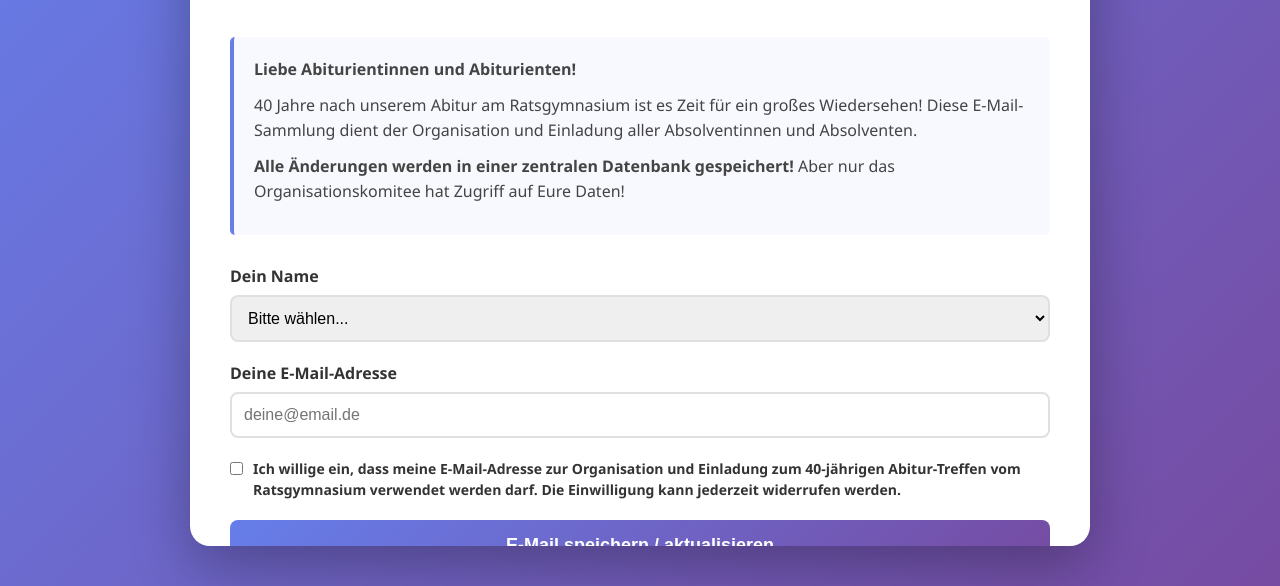
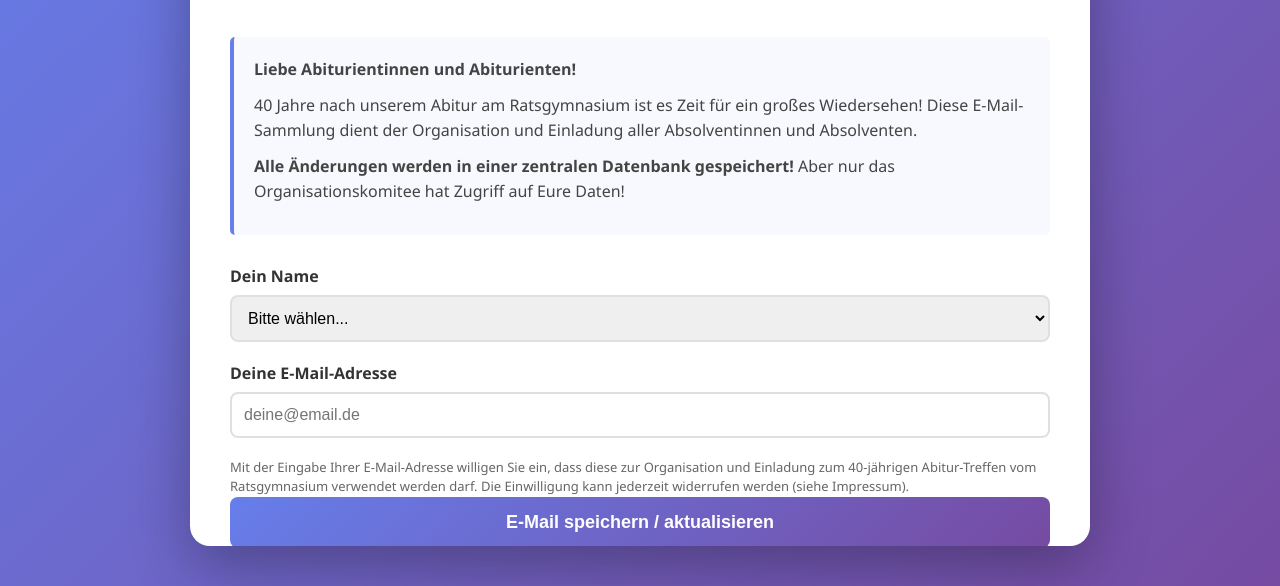
Before and after one commit to md20210/Klassentreffen, a plain HTML site: page index.html in a window 1280 px wide. Shown: the part 214-800 px from the top of the page. Drawn offline with Linux system fonts and the light colour scheme; no server answers.

Commit message:
Remove consent checkbox, use implicit consent
Changes:
- Removed checkbox for consent (was annoying)
- Consent given implicitly by submitting form
- Replaced with informational text about data usage
- consent field still saved as true in database
- registered_at timestamp serves as consent timestamp
- Reference to Impressum for withdrawal

```diff
--- a/index.html
+++ b/index.html
@@ -427,16 +427,11 @@
                 <input type="email" id="email" name="email" placeholder="deine@email.de" required>
             </div>
 
-            <div class="form-group" style="margin-top: 20px;">
-                <label style="display: flex; align-items: start; cursor: pointer;">
-                    <input type="checkbox" id="consent" name="consent" required style="margin-right: 10px; margin-top: 4px; width: auto;">
-                    <span style="font-size: 14px; line-height: 1.5;">
-                        Ich willige ein, dass meine E-Mail-Adresse zur Organisation und Einladung
-                        zum 40-jährigen Abitur-Treffen vom Ratsgymnasium verwendet werden darf.
-                        Die Einwilligung kann jederzeit widerrufen werden.
-                    </span>
-                </label>
-            </div>
+            <p style="margin-top: 15px; font-size: 13px; color: #666; line-height: 1.5;">
+                Mit der Eingabe Ihrer E-Mail-Adresse willigen Sie ein, dass diese zur Organisation und Einladung
+                zum 40-jährigen Abitur-Treffen vom Ratsgymnasium verwendet werden darf.
+                Die Einwilligung kann jederzeit widerrufen werden (siehe Impressum).
+            </p>
 
             <button type="submit">E-Mail speichern / aktualisieren</button>
         </form>
@@ -912,7 +907,7 @@
             const formData = {
                 name: document.getElementById('name').value,
                 email: document.getElementById('email').value,
-                consent: document.getElementById('consent').checked
+                consent: true  // Einwilligung durch Absenden des Formulars
             };
 
             try {
```
